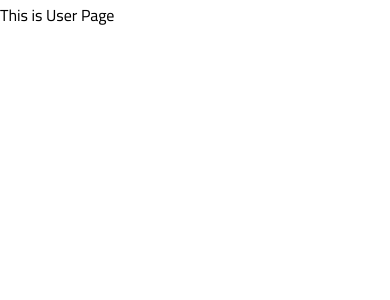
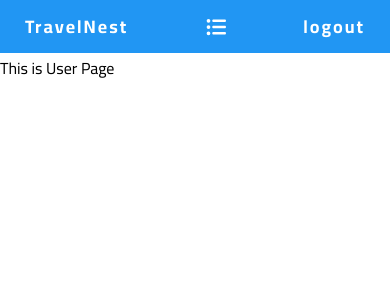
Before and after one commit to alaa-abdoh/Hotel-Reservations, a React (Create React App) app: page /home in a window 390 px wide. Shown: the top 300 px of the page. Built offline with nearby package versions, Linux system fonts and the light colour scheme; sample sign-in values are in the browser's storage; a web font is replaced by a local one.

Commit message:
made the responsive header of user pages

```diff
--- a/public/index.html
+++ b/public/index.html
@@ -24,7 +24,7 @@
       work correctly both with client-side routing and a non-root public URL.
       Learn how to configure a non-root public URL by running `npm run build`.
     -->
-    <title>Palestine AirPlane</title>
+    <title>TravelNest || Booking Hotels</title>
      <!-- Google line Fonts  -->
      <link rel="preconnect" href="https://fonts.googleapis.com">
      <link rel="preconnect" href="https://fonts.gstatic.com" crossorigin>
--- a/src/App.css
+++ b/src/App.css
@@ -147,8 +147,53 @@ a{
   font-size: 15px;
   line-height: 1.4;
 }
-
-
+header{
+  background-color: var(--main-color);
+}
+header .container{
+  display: flex;
+  justify-content: space-between;
+  align-items: center;
+  position: relative;
+}
+header .container a{
+  color: white;
+  padding: 10px;
+  position: relative;
+  transition: all 0.3s linear;
+}
+header .container a:hover{
+  background-color: var(--main-color-alt);
+}
+header .container > a{
+  font-weight: bold;
+  font-size: 18px;
+  letter-spacing: 2px;
+}
+header .container .listIcon{
+  display: none;
+  color: white;
+  font-size: 20px;
+  font-weight: bold;
+  cursor: pointer;
+}
+@media (max-width:767px){
+  header .container .listIcon{
+    display: block;
+  }
+  header .container nav{
+    position: absolute;
+    left: 50%;
+    top: -1000%;
+    transform: translate(-50%, 0);
+    background-color:var(--main-color);
+    width: 80%;
+    display: flex;
+    flex-direction: column;
+    text-align: center;
+    transition: top 0.3s linear;
+  }
+}
 
 @keyframes loaderMotion {
   0%{
--- a/src/App.tsx
+++ b/src/App.tsx
@@ -1,11 +1,12 @@
 import './App.css';
 import Login from './components/Login';
-import { Route, Routes, useNavigate } from 'react-router-dom';
+import { Outlet, Route, Routes, useNavigate } from 'react-router-dom';
 import UserIndex from './components/UserIndex';
 import AdminIndex from './components/AdminIndex';
 import { useEffect } from 'react';
 import AuthRequireUser from './components/AuthRequireUser';
 import AuthRequireAdmin from './components/AuthRequireAdmin';
+import Header from './components/Header';
 
 function App() {
   const navigate = useNavigate();
@@ -23,7 +24,12 @@ function App() {
         <Route path='/' element={<Login/>}/>
 
         <Route element={<AuthRequireUser/>}>
-          <Route path='/home' element={<UserIndex/>}/>
+          <Route path='/home' element={<><Header/><Outlet/></>}>
+            <Route path='' element={<UserIndex/>}/>
+            <Route path='about' element={<UserIndex/>}/>
+            <Route path='features' element={<UserIndex/>}/>
+          </Route>
+
         </Route>
 
         <Route element={<AuthRequireAdmin/>}>
--- /dev/null
+++ b/src/components/Header.tsx
@@ -0,0 +1,24 @@
+import { Link } from "react-router-dom";
+import { useState } from "react";
+import { FontAwesomeIcon } from '@fortawesome/react-fontawesome';
+import { faListUl } from '@fortawesome/free-solid-svg-icons';
+
+function Header(){
+    const [isMenuCollapse, setIsMenuCollapse] = useState<Boolean>(true);
+
+    return (
+        <header>
+            <div className="container">
+                <Link to='./UserIndex'>TravelNest</Link>
+                <FontAwesomeIcon icon={faListUl} className="listIcon" onClick={()=>setIsMenuCollapse(!isMenuCollapse)}/>
+                <nav style={{top: isMenuCollapse ? "-1000%" : "100%"}}>
+                    <a href="#">Featured Deals</a>
+                    <a href="#">Recently Visited</a>
+                    <a href="#">Trending </a>
+                </nav>
+                <Link to='/' onClick={()=>console.log("hhhh")}>logout</Link>
+            </div>
+        </header>
+    )
+}
+export default Header;
```
